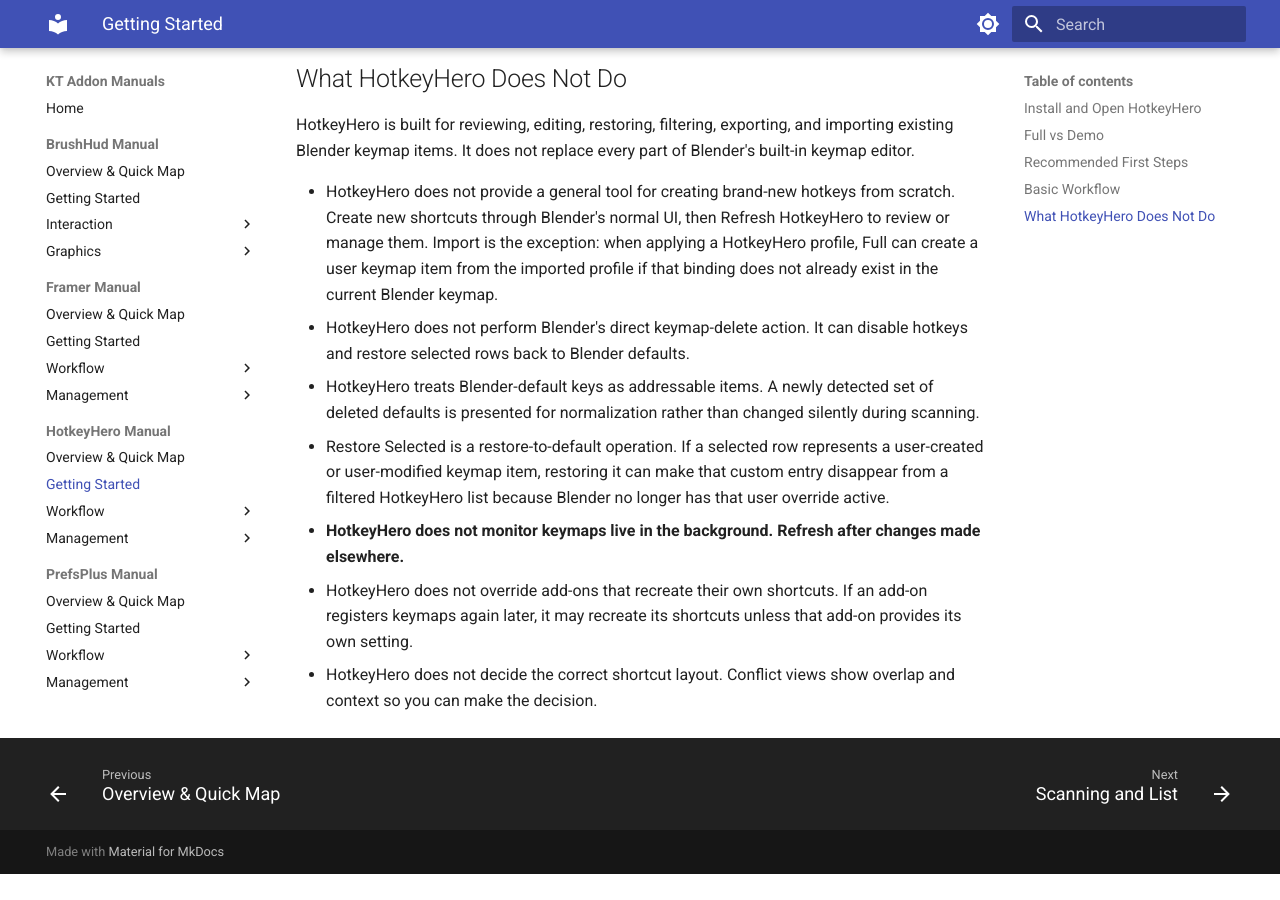
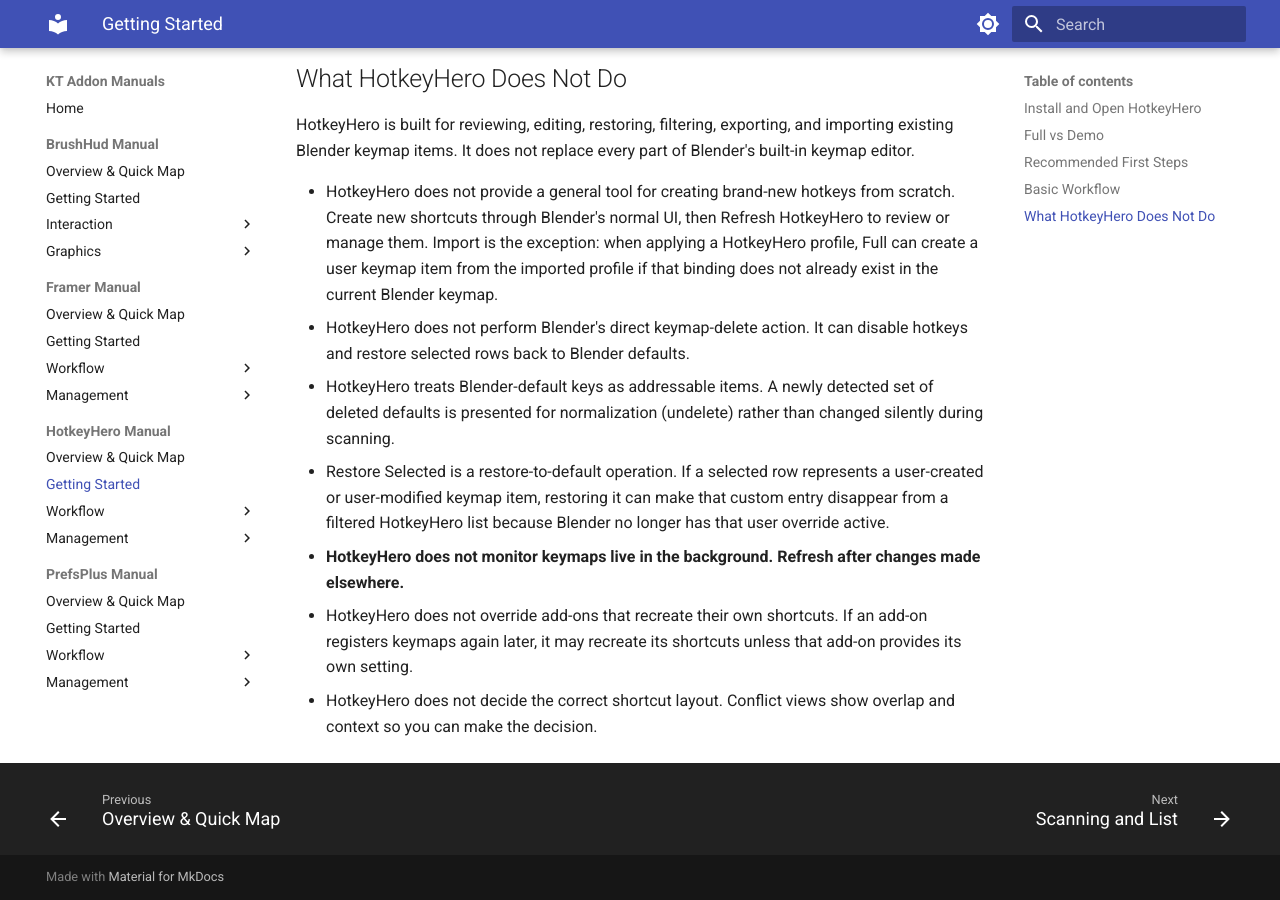
Before and after one commit to KromaToki/Addon_Docs, an MkDocs documentation site: the page built from docs/hotkeyhero/getting-started.md, in a window 1280 px wide and 900 px high, scrolled down 1376 px. Built offline with MkDocs 1.6.1 and Material for MkDocs 9.7.7, drawn with Linux system fonts in a browser that asks for light colours; before the commit the page ends 2250 px from its top, so only the background shows below that.

Commit message:
Update getting-started.md

```diff
--- a/docs/hotkeyhero/getting-started.md
+++ b/docs/hotkeyhero/getting-started.md
@@ -45,7 +45,7 @@
 
 - HotkeyHero does not provide a general tool for creating brand-new hotkeys from scratch. Create new shortcuts through Blender's normal UI, then Refresh HotkeyHero to review or manage them. Import is the exception: when applying a HotkeyHero profile, Full can create a user keymap item from the imported profile if that binding does not already exist in the current Blender keymap.
 - HotkeyHero does not perform Blender's direct keymap-delete action. It can disable hotkeys and restore selected rows back to Blender defaults.
-- HotkeyHero treats Blender-default keys as addressable items. A newly detected set of deleted defaults is presented for normalization rather than changed silently during scanning.
+- HotkeyHero treats Blender-default keys as addressable items. A newly detected set of deleted defaults is presented for normalization (undelete) rather than changed silently during scanning.
 - Restore Selected is a restore-to-default operation. If a selected row represents a user-created or user-modified keymap item, restoring it can make that custom entry disappear from a filtered HotkeyHero list because Blender no longer has that user override active.
 - **HotkeyHero does not monitor keymaps live in the background. Refresh after changes made elsewhere.**
 - HotkeyHero does not override add-ons that recreate their own shortcuts. If an add-on registers keymaps again later, it may recreate its shortcuts unless that add-on provides its own setting.
```
